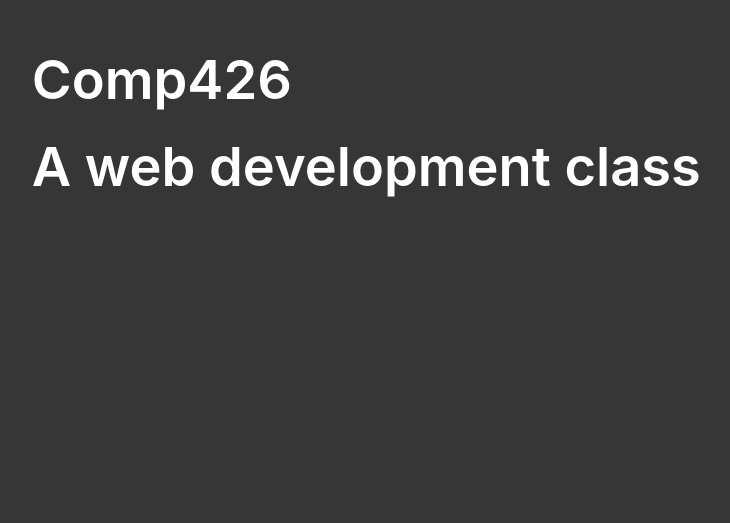
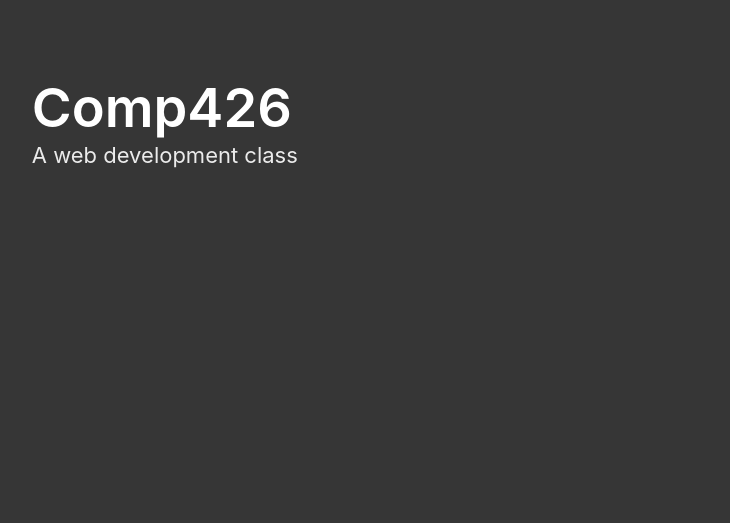
Before and after one commit to jdmar3-comp426/a02-austinfw, a website: page index.html in a window 1280 px wide. Shown: the part 277-800 px from the top of the page, without its empty margins (21-751 px from the left). Drawn offline with nearby package versions, Linux system fonts and the light colour scheme; a web font is replaced by a local one.

Commit message:
fixing typos and text weights

```diff
--- a/index.html
+++ b/index.html
@@ -15,7 +15,7 @@
             <h1 class="title">
                 Comp426
             </h1>
-            <h2 class="title">
+            <h2 class="subtitle">
                 A web development class
             </h2>
         </div>
```
